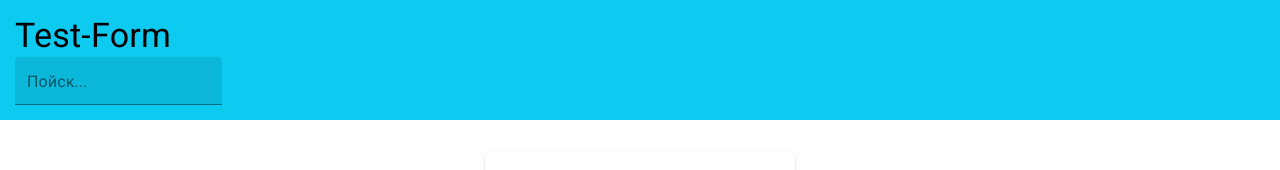
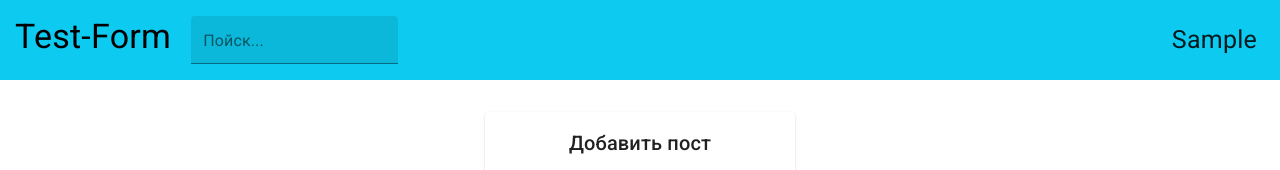
Before and after one commit to crascot/test_form, a React (Create React App) app: page /test_form/feed in a window 1280 px wide. Shown: the top 170 px of the page. Built offline with nearby package versions, Linux system fonts and the light colour scheme; no server answers; sample sign-in values are in the browser's storage.

Commit message:
adaptive feed-header

```diff
--- a/src/feed/feed-header/feed-header.jsx
+++ b/src/feed/feed-header/feed-header.jsx
@@ -15,7 +15,6 @@ const useStyles = makeStyles({
     block: {
         width: '100%',
         display: 'flex',
-        flexWrap: 'wrap',
         justifyContent: 'space-between',
         alignItems: 'center',
         backgroundColor: '#0dcaf0',
@@ -26,19 +25,21 @@ const useStyles = makeStyles({
         display: 'flex',
         flexWrap: 'wrap',
         justifyContent: 'space-between',
-        width: '20%',
         textAlign: 'center'
+    },
+    webName: {
+        marginRight: 20
     },
     name: {
         fontSize: 25
     }
 });
 
-const FeedHeader = ({ setToken, nickname, search, setSearch }) => {
+const FeedHeader = ({ setToken, search, setSearch }) => {
     const classes = useStyles();
 
     const [anchorEl, setAnchorEl] = useState(null)
-    const [feedName] = useState(nickname)
+    const [feedName] = useState(localStorage.getItem('userName'))
 
     const open = Boolean(anchorEl)
 
@@ -49,7 +50,7 @@ const FeedHeader = ({ setToken, nickname, search, setSearch }) => {
     return (
         <Box className={classes.block}>
             <div className={classes.left}>
-                <Typography variant="h4">Test-Form</Typography>
+                <Typography variant="h4" className={classes.webName}>Test-Form</Typography>
                 <TextField value={search} onChange={(event) => setSearch(event.target.value)} id="filled-basic" label="Пойск..." variant="filled" size="small" />
             </div>
             <div>
@@ -74,6 +75,7 @@ const FeedHeader = ({ setToken, nickname, search, setSearch }) => {
                         'aria-labelledby': 'basic-button',
                     }}
                 >
+                    <MenuItem>Профиль</MenuItem>
                     <MenuItem onClick={leave}>Выйти</MenuItem>
                 </Menu>
             </div>
--- a/src/feed/feed.jsx
+++ b/src/feed/feed.jsx
@@ -10,7 +10,7 @@ import { FeedPush } from '../services/services';
 import FeedCreat from './feed-card/feed-create';
 
 
-const Feed = ({ nickname }) => {
+const Feed = () => {
 
     const [cards, setCards] = useState([])
     const [token, setToken] = useState(localStorage.getItem('auth_token'))
@@ -29,7 +29,7 @@ const Feed = ({ nickname }) => {
     if (token) {
         return (
             <Box display="flex" flexWrap="wrap" justifyContent="flex-start">
-                <FeedHeader setToken={setToken} nickname={nickname} search={search} setSearch={setSearch} />
+                <FeedHeader setToken={setToken} search={search} setSearch={setSearch} />
                 <Container>
                     <FeedCreat  cards={cards} setCards={setCards} />
                     <FeedCard cards={cards} setCards={setCards} findCards={findCards} />
--- a/src/form/form.js
+++ b/src/form/form.js
@@ -90,7 +90,7 @@ const Form = () => {
               clear={clear} clearType={clearType}
             />
           </Route>
-          <Route path='/feed'><Feed nickname={nickname} /></Route>
+          <Route path='/feed'><Feed /></Route>
         </Switch>
       </BrowserRouter>
     </div>
--- a/src/form/login.js
+++ b/src/form/login.js
@@ -46,6 +46,7 @@ const Login = ({
     SignIn(nickname, password)
       .then(() => {
         localStorage.setItem('auth_token', true)
+        localStorage.setItem('userName', nickname)
         setRedirect('/feed')
         clear()
       }).catch((props) => {
--- a/src/form/register.js
+++ b/src/form/register.js
@@ -58,6 +58,7 @@ const Register = ({
         CheckIn(nickname, email, password, confirmPassword)
             .then(() => {
                 localStorage.setItem('auth_token', true)
+                localStorage.setItem('userName', nickname)
                 setRedirect('/feed')
                 clear()
             }).catch((props) => {
```
